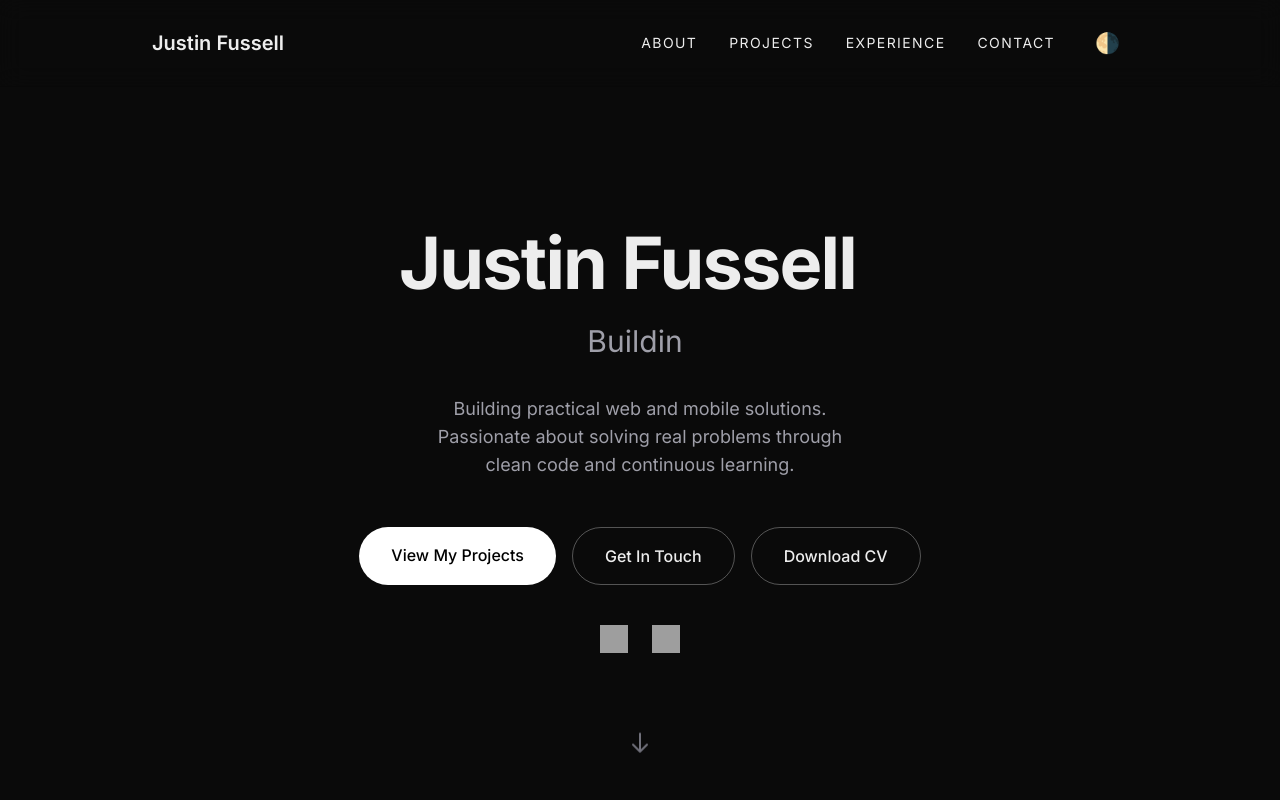
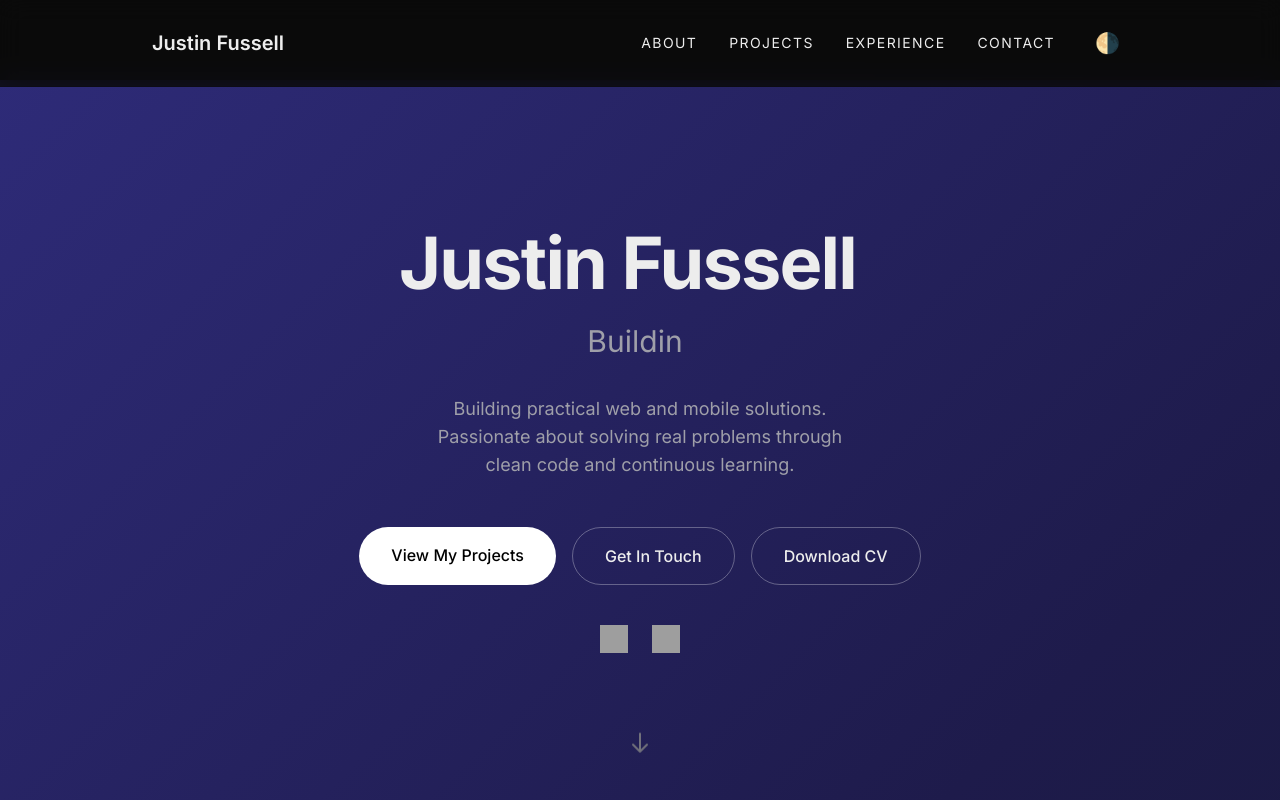
Before and after one commit to JustinFussell/justin-fussell-portfolio, a Next.js app: page / in a window 1280 px wide. Shown: the top 800 px of the page. Built offline with nearby package versions, Linux system fonts and the light colour scheme; grey boxes are pictures that could not be loaded.

Commit message:
feat: Add subtle animated gradient background to Hero
Added a soft, slow-moving gradient animation behind the hero section using pure CSS. Gives a modern and polished feel without heavy libraries

```diff
--- a/app/globals.css
+++ b/app/globals.css
@@ -42,3 +42,22 @@ html {
 .theme-toggle:hover {
   background: rgba(128, 128, 128, 0.15);
 }
+
+/* Animated Hero Background */
+.hero-gradient {
+  background: linear-gradient(-45deg, #0f172a, #1e1b4b, #312e81, #0f172a, #1e293b);
+  background-size: 400% 400%;
+  animation: gradientShift 12s ease infinite;
+}
+
+@keyframes gradientShift {
+  0% {
+    background-position: 0% 50%;
+  }
+  50% {
+    background-position: 100% 50%;
+  }
+  100% {
+    background-position: 0% 50%;
+  }
+}
--- a/app/page.tsx
+++ b/app/page.tsx
@@ -7,7 +7,7 @@ export default function Home() {
   return (
     <main className="min-h-screen pt-20">
       {/* Hero Section */}
-<section className="relative flex min-h-[90vh] flex-col items-center justify-center px-6 text-center">
+<section className="relative flex min-h-[90vh] flex-col items-center justify-center px-6 text-center hero-gradient overflow-hidden">
   <div className="max-w-3xl mx-auto">
     <h1 className="text-5xl md:text-7xl font-bold tracking-tight mb-6">
   <TypeAnimation
```
